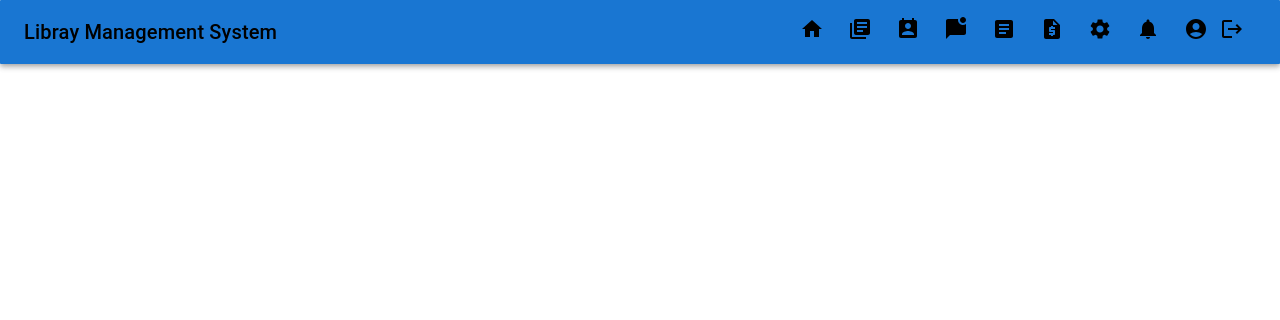
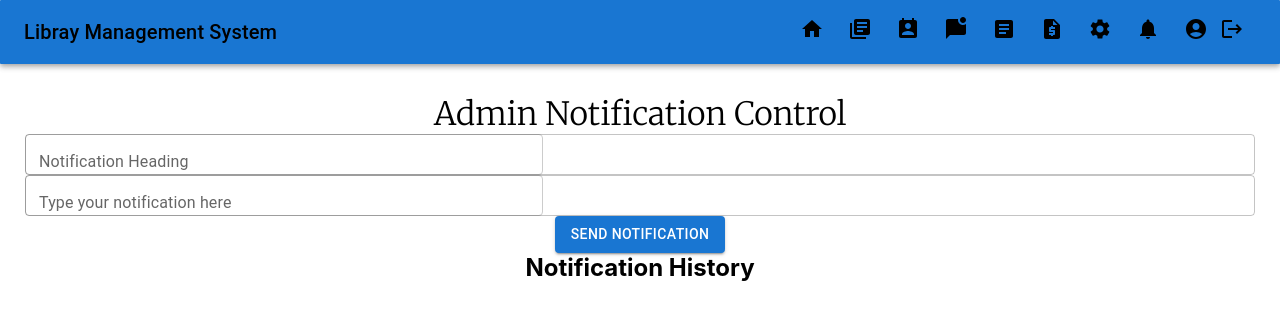
Before and after one commit to paranietharan74/library-management-system-website, a React (Create React App) app: page /admin-notification-control in a window 1280 px wide. Shown: the top 320 px of the page. Built offline with nearby package versions, Linux system fonts and the light colour scheme; a web font is replaced by a local one.

Commit message:
Notification Control Panel created

```diff
--- /dev/null
+++ b/src/Components/NotificationItem.js
@@ -0,0 +1,18 @@
+import React from 'react';
+import { ListItem, ListItemText, ListItemSecondaryAction, IconButton } from '@mui/material';
+import DeleteIcon from '@mui/icons-material/Delete';
+
+const NotificationItem = ({ notification, onDelete }) => {
+    return (
+        <ListItem>
+            <ListItemText primary={<h3>{notification.heading}</h3>} secondary={notification.message} />
+            <ListItemSecondaryAction>
+                <IconButton edge="end" aria-label="delete" onClick={() => onDelete(notification.id)}>
+                    <DeleteIcon />
+                </IconButton>
+            </ListItemSecondaryAction>
+        </ListItem>
+    );
+};
+
+export default NotificationItem;
--- a/src/Pages/AdminNotificationControl.js
+++ b/src/Pages/AdminNotificationControl.js
@@ -1,13 +1,81 @@
-import styles from './style/AdminNotificationControlStyle.module.css';
+import React, { useState } from 'react';
+import styles from './style/AdminNotificationControl.module.css';
 import LibrarianTopNavBar from '../Components/LibrarianTopNavBar';
+import { TextField, Button, List } from '@mui/material';
+import NotificationItem from '../Components/NotificationItem'; // Import NotificationItem component
 
 function AdminNotificationControl() {
+    const [notifications, setNotifications] = useState([]);
+    const [newNotificationHeading, setNewNotificationHeading] = useState('');
+    const [newNotificationBody, setNewNotificationBody] = useState('');
+
+    const handleAddNotification = () => {
+        if (newNotificationBody.trim() !== '' && newNotificationHeading.trim() !== '') {
+            const newNotificationItem = {
+                id: notifications.length + 1,
+                heading: newNotificationHeading.trim(), // Use the heading from input
+                message: newNotificationBody.trim(), // Use the message from input
+            };
+            setNotifications([...notifications, newNotificationItem]);
+            setNewNotificationHeading(''); // Clear heading input
+            setNewNotificationBody(''); // Clear body input
+        }
+    };
+
+    const handleDeleteNotification = (id) => {
+        const updatedNotifications = notifications.filter((notif) => notif.id !== id);
+        setNotifications(updatedNotifications);
+    };
+
     return (
         <>
             <div className={styles.container}>
                 <LibrarianTopNavBar />
 
-                <div className={styles.contents}></div>
+                <div className={styles.contents}>
+                    <h1>Admin Notification Control</h1>
+
+                    {/* Notification Input Form */}
+                    <div className={styles.notificationForm}>
+                        <TextField
+                            fullWidth
+                            label="Notification Heading"
+                            variant="outlined"
+                            value={newNotificationHeading}
+                            onChange={(e) => setNewNotificationHeading(e.target.value)}
+                        />
+
+                        <TextField
+                            fullWidth
+                            label="Type your notification here"
+                            variant="outlined"
+                            value={newNotificationBody}
+                            onChange={(e) => setNewNotificationBody(e.target.value)}
+                        />
+                        <Button
+                            variant="contained"
+                            color="primary"
+                            onClick={handleAddNotification}
+                            className={styles.notificationButton}
+                        >
+                            Send Notification
+                        </Button>
+                    </div>
+
+                    {/* Notification History List */}
+                    <div className={styles.notificationList}>
+                        <h2>Notification History</h2>
+                        <List>
+                            {notifications.map((notification) => (
+                                <NotificationItem
+                                    key={notification.id}
+                                    notification={notification}
+                                    onDelete={handleDeleteNotification}
+                                />
+                            ))}
+                        </List>
+                    </div>
+                </div>
             </div>
         </>
     );
--- /dev/null
+++ b/src/Pages/style/AdminNotificationControl.module.css
@@ -0,0 +1,16 @@
+@import url('https://fonts.googleapis.com/css2?family=Merriweather:ital,wght@0,300;0,400;0,700;0,900;1,300;1,400;1,700;1,900&display=swap');
+
+:root {
+    --heading-font: "Merriweather", serif;
+}
+
+.contents {
+    text-align: center;
+    margin: 30px 25px 0px 25px;
+}
+
+.contents h1 {
+    font-family: var(--heading-font);
+    font-weight: 300;
+    font-style: normal;
+}
```
Also changed, not shown: src/Pages/style/AdminNotificationControlStyle.module.css (deleted).
